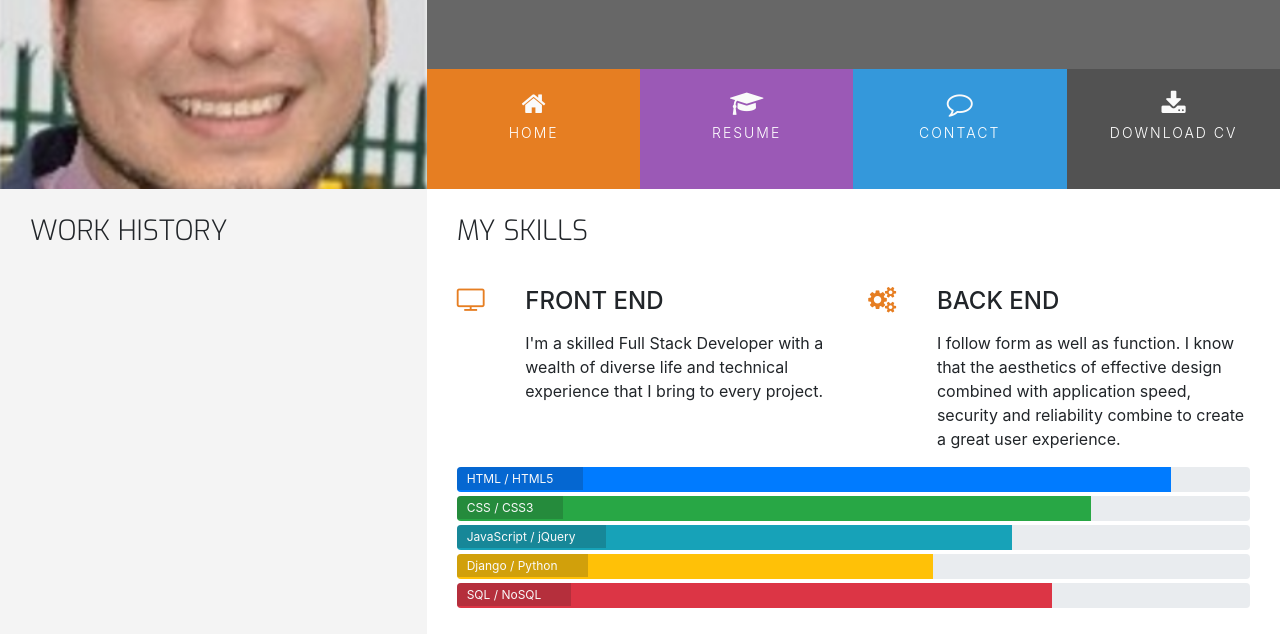
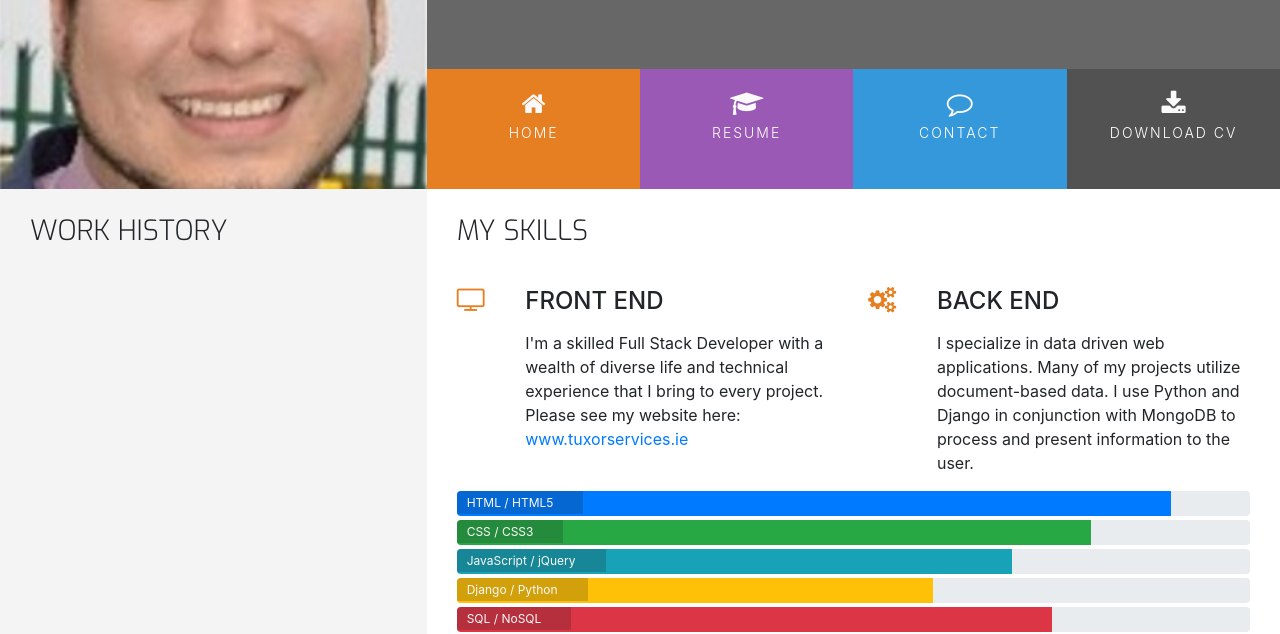
Before and after one commit to gustux/ucd-resume, a plain HTML site: page resume.html in a window 1280 px wide. Shown: the part 180-814 px from the top of the page. Drawn offline with nearby package versions, Linux system fonts and the light colour scheme.

Commit message:
14-adding-resume-page_2

```diff
--- a/resume.html
+++ b/resume.html
@@ -68,7 +68,7 @@
                             <div class="col-10">
                                 <h4 class="three-reasons-heading uppercase">Front End</h4>
                                 <p>
-                                    I'm a skilled Full Stack Developer with a wealth of diverse life and technical experience that I bring to every project.
+                                    I'm a skilled Full Stack Developer with a wealth of diverse life and technical experience that I bring to every project. Please see my website here: <a href="http://www.tuxorservices.ie">www.tuxorservices.ie</a>
                                 </p>
                             </div>
                         </div>
@@ -81,7 +81,7 @@
                             <div class="col-10">
                                 <h4 class="three-reasons-heading uppercase">Back End</h4>
                                 <p>
-                                    I follow form as well as function. I know that the aesthetics of effective design combined with application speed, security and reliability combine to create a great user experience.
+                                    I specialize in data driven web applications. Many of my projects utilize document-based data. I use Python and Django in conjunction with MongoDB to process and present information to the user.
                                 </p>
                             </div>
                         </div>
```
